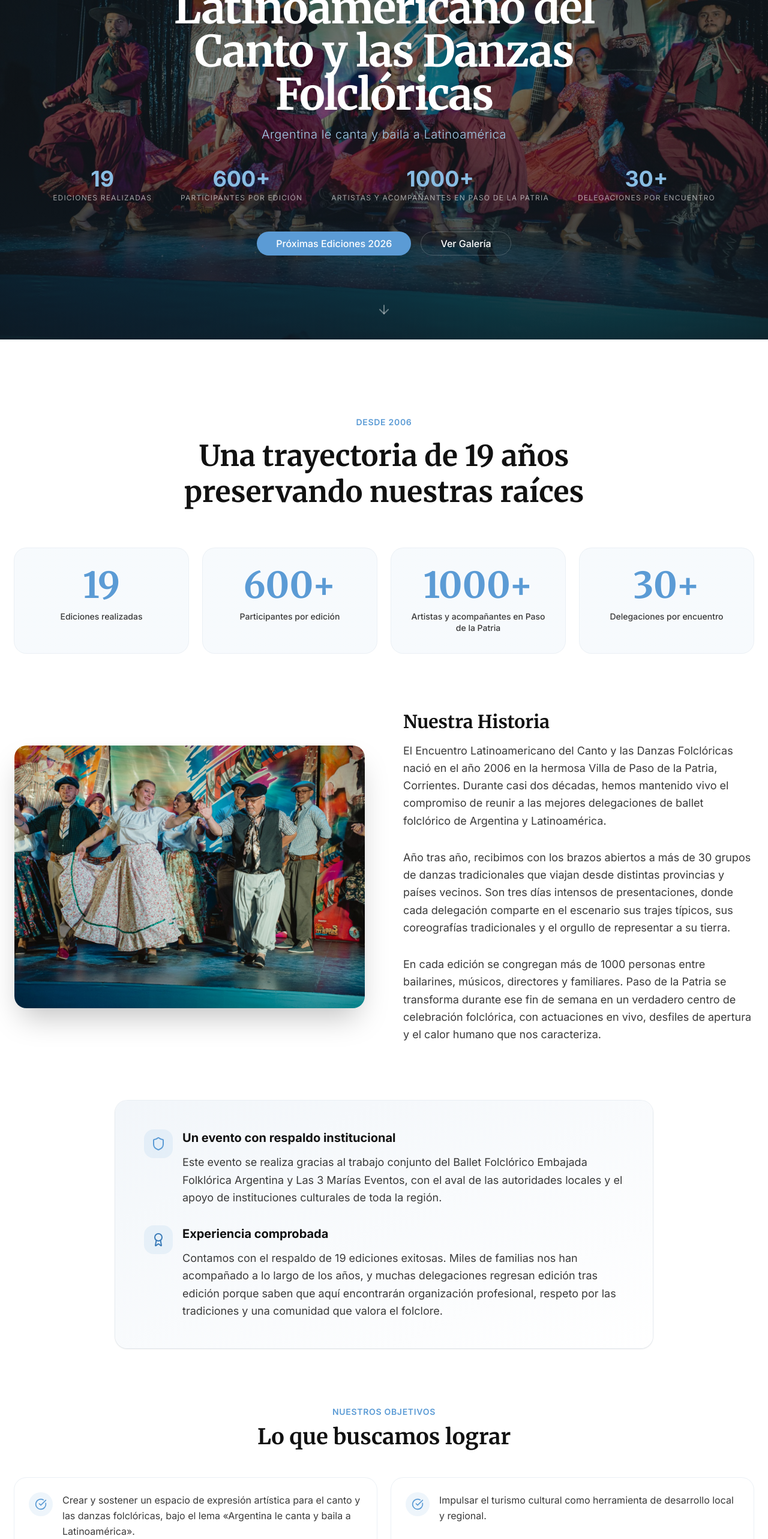
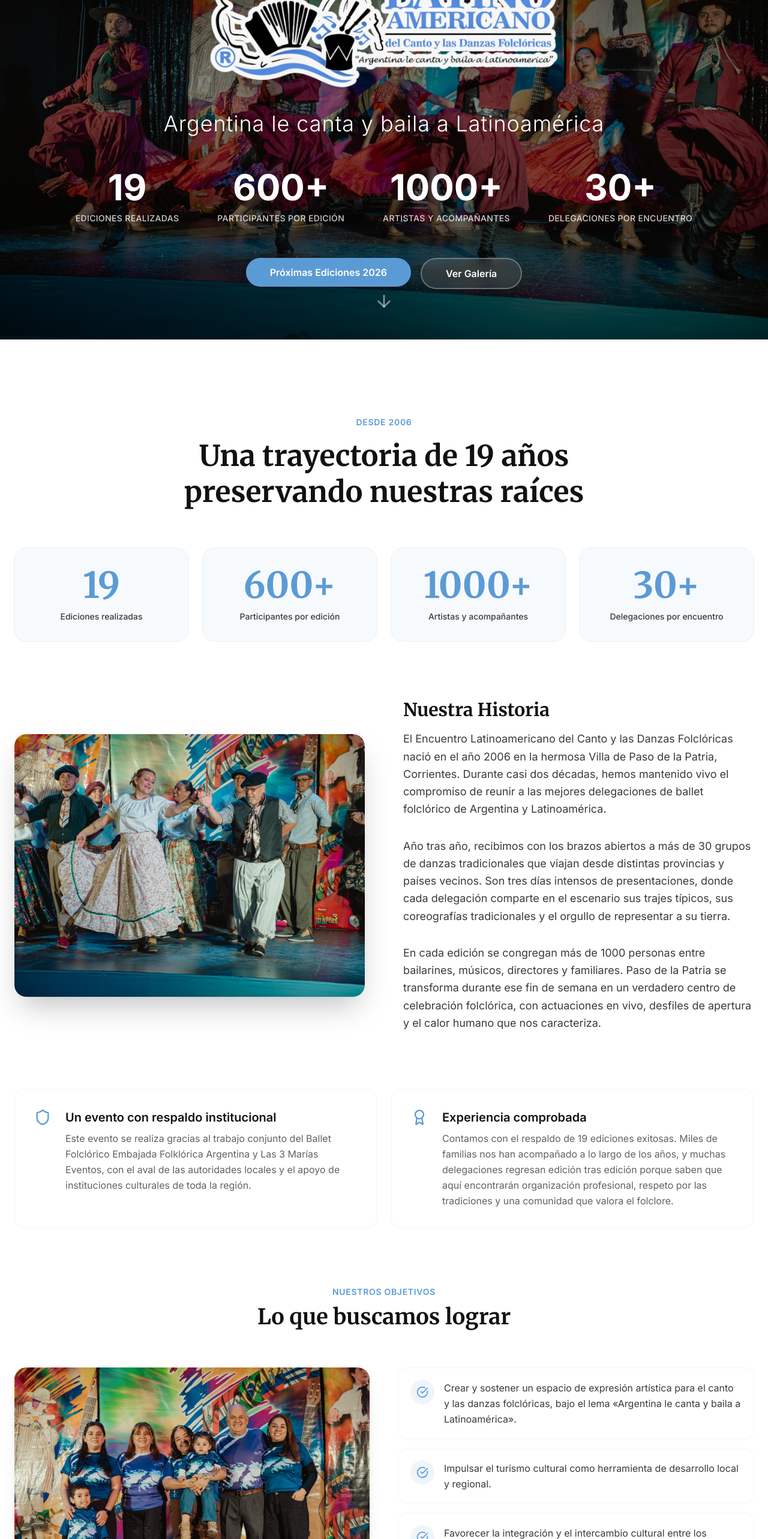
Before and after one commit to MatiasH11/landing-encuentro, a Next.js app: page / in a window 1280 px wide. Shown: the part 234-2800 px from the top of the page at 60% size. Built offline with nearby package versions, Linux system fonts and the light colour scheme.

Commit message:
Fix hero an historia

```diff
--- a/package.json
+++ b/package.json
@@ -11,6 +11,7 @@
   "dependencies": {
     "class-variance-authority": "^0.7.1",
     "clsx": "^2.1.1",
+    "framer-motion": "^12.34.0",
     "lucide-react": "^0.563.0",
     "next": "16.1.6",
     "radix-ui": "^1.4.3",
--- a/src/components/sections/HeroSection.tsx
+++ b/src/components/sections/HeroSection.tsx
@@ -1,6 +1,6 @@
 import Image from "next/image";
 import { Button } from "@/components/ui/button";
-import { EVENT_NAME, EVENT_TAGLINE, STATS } from "@/constants/history-data";
+import { EVENT_TAGLINE, STATS } from "@/constants/history-data";
 import { ArrowDown } from "lucide-react";
 
 export default function HeroSection() {
@@ -16,47 +16,58 @@ export default function HeroSection() {
         quality={85}
       />
 
-      {/* Dark warm overlay */}
-      <div className="absolute inset-0 bg-gradient-to-b from-tierra-deep/70 via-tierra-deep/50 to-tierra-deep/85" />
+      {/* Dark overlay */}
+      <div className="absolute inset-0 bg-gradient-to-b from-black/60 via-black/40 to-black/70" />
 
       {/* Content */}
-      <div className="relative z-10 flex h-full flex-col items-center justify-center px-4 text-center">
-        {/* Title */}
-        <h1 className="max-w-4xl font-heading text-4xl font-bold tracking-tight text-white md:text-6xl lg:text-7xl">
-          {EVENT_NAME}
-        </h1>
+      <div className="relative z-10 flex h-full flex-col items-center justify-center px-6 text-center">
+        {/* Logo */}
+        <div className="mb-6 md:mb-10">
+          <Image
+            src="/images/branding/logo.png"
+            alt="Encuentro Latinoamericano del Canto y las Danzas Folclóricas"
+            width={627}
+            height={320}
+            className="h-auto w-72 drop-shadow-2xl sm:w-96 md:w-[440px] lg:w-[520px] xl:w-[580px]"
+            priority
+          />
+        </div>
 
-        {/* Tagline */}
-        <p className="mt-4 text-lg font-light tracking-wide text-celeste-light md:text-xl">
+        {/* Tagline - Simplified */}
+        <p className="mb-10 text-xl font-light tracking-wide text-white drop-shadow-lg md:mb-14 md:text-3xl lg:text-4xl">
           {EVENT_TAGLINE}
         </p>
 
         {/* Stats */}
-        <div className="mt-10 flex flex-wrap items-center justify-center gap-8 md:gap-12">
+        <div className="mb-10 w-full md:mb-14">
+          <div className="mx-auto grid max-w-md grid-cols-2 gap-x-8 gap-y-8 md:flex md:max-w-none md:flex-wrap md:justify-center md:gap-16">
             {STATS.map((stat) => (
               <div key={stat.label} className="text-center">
-              <p className="text-3xl font-bold text-tierra-light md:text-4xl">{stat.value}</p>
-              <p className="mt-1 text-xs uppercase tracking-widest text-white/60">
+                <p className="text-4xl font-bold text-white md:text-5xl lg:text-6xl">
+                  {stat.value}
+                </p>
+                <p className="mt-2 text-xs font-medium uppercase tracking-wide text-white/80 md:mt-3 md:text-sm">
                   {stat.label}
                 </p>
               </div>
             ))}
           </div>
+        </div>
 
         {/* CTAs */}
-        <div className="mt-12 flex flex-col gap-4 sm:flex-row">
+        <div className="flex flex-col gap-4 sm:flex-row">
           <Button
             asChild
             size="lg"
-            className="rounded-full bg-tierra px-8 text-base font-medium text-white hover:bg-tierra-light"
+            className="rounded-full bg-tierra px-10 py-6 text-base font-semibold text-white shadow-lg hover:bg-tierra-light hover:shadow-xl"
           >
             <a href="#ediciones">Próximas Ediciones 2026</a>
           </Button>
           <Button
             asChild
-            variant="ghost"
+            variant="outline"
             size="lg"
-            className="rounded-full border border-white/20 px-8 text-base font-medium text-white hover:bg-white/10"
+            className="rounded-full border-2 border-white/30 bg-white/10 px-10 py-6 text-base font-semibold text-white backdrop-blur-sm hover:bg-white/20"
           >
             <a href="#galeria">Ver Galería</a>
           </Button>
@@ -65,10 +76,10 @@ export default function HeroSection() {
         {/* Scroll indicator */}
         <a
           href="#historia"
-          className="absolute bottom-8 left-1/2 -translate-x-1/2 animate-bounce text-white/40 transition-colors hover:text-white/80"
+          className="absolute bottom-10 left-1/2 -translate-x-1/2 animate-bounce text-white/50 transition-colors hover:text-white"
           aria-label="Scroll hacia abajo"
         >
-          <ArrowDown className="h-6 w-6" />
+          <ArrowDown className="h-8 w-8" />
         </a>
       </div>
     </section>
--- a/src/components/sections/HistorySection.tsx
+++ b/src/components/sections/HistorySection.tsx
@@ -1,3 +1,5 @@
+"use client";
+
 import Image from "next/image";
 import {
   HISTORY_TEXT,
@@ -7,32 +9,33 @@ import {
   STATS,
 } from "@/constants/history-data";
 import { Award, CheckCircle, Heart, Shield } from "lucide-react";
+import { motion } from "framer-motion";
 
 export default function HistorySection() {
   return (
-    <section id="historia" className="relative overflow-hidden bg-white py-24 md:py-32">
+    <section id="historia" className="relative overflow-hidden bg-white py-16 md:py-24 lg:py-32">
       <div className="mx-auto max-w-7xl px-4 md:px-6">
         {/* Header */}
         <div className="mx-auto max-w-3xl text-center">
-          <p className="text-sm font-semibold uppercase tracking-wider text-tierra">
+          <p className="text-xs font-semibold uppercase tracking-wider text-tierra md:text-sm">
             {HISTORY_TEXT.intro}
           </p>
-          <h2 className="mt-4 font-heading text-4xl font-bold leading-tight text-foreground md:text-5xl">
+          <h2 className="mt-3 font-heading text-3xl font-bold leading-tight text-foreground md:mt-4 md:text-4xl lg:text-5xl">
             {HISTORY_TEXT.headline}
           </h2>
         </div>
 
         {/* Stats - Destacados */}
-        <div className="mt-16 grid grid-cols-2 gap-6 lg:grid-cols-4">
+        <div className="mt-12 grid grid-cols-2 gap-3 md:mt-16 md:gap-6 lg:grid-cols-4">
           {STATS.map((stat) => (
             <div
               key={stat.label}
-              className="rounded-2xl bg-gradient-to-br from-tierra/5 to-celeste/5 p-8 text-center ring-1 ring-border/50"
+              className="rounded-xl bg-gradient-to-br from-tierra/5 to-celeste/5 p-4 text-center ring-1 ring-border/50 md:rounded-2xl md:p-8"
             >
-              <p className="font-heading text-5xl font-bold text-tierra lg:text-6xl">
+              <p className="font-heading text-3xl font-bold text-tierra md:text-5xl lg:text-6xl">
                 {stat.value}
               </p>
-              <p className="mt-3 text-sm font-medium leading-snug text-slate">
+              <p className="mt-2 text-xs font-medium leading-snug text-slate md:mt-3 md:text-sm">
                 {stat.label}
               </p>
             </div>
@@ -40,10 +43,10 @@ export default function HistorySection() {
         </div>
 
         {/* Story con imagen */}
-        <div className="mt-24 grid gap-16 lg:grid-cols-2 lg:items-center">
+        <div className="mt-16 grid gap-8 md:mt-24 md:gap-16 lg:grid-cols-2 lg:items-center">
           {/* Imagen */}
           <div className="order-2 lg:order-1">
-            <div className="relative aspect-[4/3] overflow-hidden rounded-2xl shadow-2xl">
+            <div className="relative aspect-[4/3] overflow-hidden rounded-xl shadow-xl md:rounded-2xl md:shadow-2xl">
               <Image
                 src="/images/gallery/imagen-2.jpeg"
                 alt="Delegaciones en el Encuentro Latinoamericano"
@@ -55,109 +58,222 @@ export default function HistorySection() {
           </div>
 
           {/* Texto principal */}
-          <div className="order-1 space-y-8 lg:order-2">
+          <div className="order-1 space-y-6 md:space-y-8 lg:order-2">
             <div>
-              <h3 className="font-heading text-3xl font-bold text-foreground">
+              <h3 className="font-heading text-2xl font-bold text-foreground md:text-3xl">
                 Nuestra Historia
               </h3>
-              <p className="mt-4 text-lg leading-relaxed text-slate">
+              <p className="mt-3 text-base leading-relaxed text-slate md:mt-4 md:text-lg">
                 {HISTORY_TEXT.body}
               </p>
             </div>
 
-            <p className="text-lg leading-relaxed text-slate">
+            <p className="text-base leading-relaxed text-slate md:text-lg">
               {HISTORY_TEXT.mission}
             </p>
 
-            <p className="text-lg leading-relaxed text-slate">
+            <p className="text-base leading-relaxed text-slate md:text-lg">
               {HISTORY_TEXT.impact}
             </p>
           </div>
         </div>
 
         {/* Trust factors */}
-        <div className="mt-24">
-          <div className="mx-auto max-w-4xl">
-            <div className="rounded-2xl bg-gradient-to-br from-cream to-white p-8 shadow-sm ring-1 ring-border/50 md:p-12">
-              <div className="flex items-start gap-4">
-                <div className="flex h-12 w-12 shrink-0 items-center justify-center rounded-xl bg-tierra/10">
-                  <Shield className="h-6 w-6 text-tierra" />
-                </div>
-                <div>
-                  <h3 className="text-xl font-bold text-foreground">
+        <div className="mt-16 md:mt-24">
+          <div className="mx-auto max-w-7xl">
+            <motion.div
+              className="grid gap-4 md:grid-cols-2 md:gap-6"
+              initial="hidden"
+              whileInView="visible"
+              viewport={{ once: true, margin: "-100px" }}
+              variants={{
+                visible: {
+                  transition: {
+                    staggerChildren: 0.2
+                  }
+                }
+              }}
+            >
+              <motion.div
+                className="group relative flex items-start gap-4 overflow-hidden rounded-xl border border-border/30 bg-white p-6 md:gap-6 md:p-8"
+                variants={{
+                  hidden: { opacity: 0, y: 30 },
+                  visible: { opacity: 1, y: 0 }
+                }}
+                whileHover={{
+                  scale: 1.02,
+                  borderColor: "rgba(91, 155, 213, 0.4)",
+                  boxShadow: "0 20px 25px -5px rgb(0 0 0 / 0.1), 0 8px 10px -6px rgb(0 0 0 / 0.1)"
+                }}
+                transition={{ duration: 0.3 }}
+              >
+                <motion.div
+                  className="absolute inset-0 -z-0 bg-gradient-to-br from-tierra/5 to-celeste/10"
+                  initial={{ opacity: 0 }}
+                  whileHover={{ opacity: 1 }}
+                  transition={{ duration: 0.4 }}
+                />
+
+                <motion.div
+                  whileHover={{ scale: 1.1, rotate: 5 }}
+                  transition={{ type: "spring", stiffness: 400, damping: 10 }}
+                >
+                  <Shield className="relative z-10 h-6 w-6 shrink-0 text-tierra md:h-7 md:w-7" />
+                </motion.div>
+                <div className="relative z-10">
+                  <h3 className="text-lg font-semibold text-foreground md:text-xl">
                     Un evento con respaldo institucional
                   </h3>
-                  <p className="mt-3 text-lg leading-relaxed text-slate">
+                  <p className="mt-2 text-sm leading-relaxed text-slate/80 md:text-base">
                     {HISTORY_TEXT.trust}
                   </p>
                 </div>
-              </div>
+              </motion.div>
 
-              <div className="mt-8 flex items-start gap-4">
-                <div className="flex h-12 w-12 shrink-0 items-center justify-center rounded-xl bg-celeste/10">
-                  <Award className="h-6 w-6 text-celeste-dark" />
-                </div>
-                <div>
-                  <h3 className="text-xl font-bold text-foreground">
+              <motion.div
+                className="group relative flex items-start gap-4 overflow-hidden rounded-xl border border-border/30 bg-white p-6 md:gap-6 md:p-8"
+                variants={{
+                  hidden: { opacity: 0, y: 30 },
+                  visible: { opacity: 1, y: 0 }
+                }}
+                whileHover={{
+                  scale: 1.02,
+                  borderColor: "rgba(91, 155, 213, 0.4)",
+                  boxShadow: "0 20px 25px -5px rgb(0 0 0 / 0.1), 0 8px 10px -6px rgb(0 0 0 / 0.1)"
+                }}
+                transition={{ duration: 0.3 }}
+              >
+                <motion.div
+                  className="absolute inset-0 -z-0 bg-gradient-to-br from-tierra/5 to-celeste/10"
+                  initial={{ opacity: 0 }}
+                  whileHover={{ opacity: 1 }}
+                  transition={{ duration: 0.4 }}
+                />
+
+                <motion.div
+                  whileHover={{ scale: 1.1, rotate: -5 }}
+                  transition={{ type: "spring", stiffness: 400, damping: 10 }}
+                >
+                  <Award className="relative z-10 h-6 w-6 shrink-0 text-tierra md:h-7 md:w-7" />
+                </motion.div>
+                <div className="relative z-10">
+                  <h3 className="text-lg font-semibold text-foreground md:text-xl">
                     Experiencia comprobada
                   </h3>
-                  <p className="mt-3 text-lg leading-relaxed text-slate">
+                  <p className="mt-2 text-sm leading-relaxed text-slate/80 md:text-base">
                     {HISTORY_TEXT.credibility}
                   </p>
                 </div>
-              </div>
-            </div>
+              </motion.div>
+            </motion.div>
           </div>
         </div>
 
         {/* Objetivos */}
-        <div className="mt-24">
-          <div className="mx-auto max-w-2xl text-center">
-            <p className="text-sm font-semibold uppercase tracking-wider text-tierra">
+        <div className="mt-16 md:mt-24">
+          <div className="mx-auto max-w-3xl text-center">
+            <p className="text-xs font-semibold uppercase tracking-wider text-tierra md:text-sm">
               Nuestros Objetivos
             </p>
-            <h3 className="mt-3 font-heading text-3xl font-bold text-foreground md:text-4xl">
+            <h3 className="mt-3 font-heading text-2xl font-bold text-foreground md:text-3xl lg:text-4xl">
               Lo que buscamos lograr
             </h3>
           </div>
 
-          <div className="mt-12 grid gap-6 md:grid-cols-2">
-            {OBJECTIVES.map((objective, i) => (
-              <div
-                key={i}
-                className="flex gap-4 rounded-2xl bg-white p-6 ring-1 ring-border/50"
-              >
-                <div className="flex h-10 w-10 shrink-0 items-center justify-center rounded-full bg-tierra/10">
-                  <CheckCircle className="h-5 w-5 text-tierra" />
-                </div>
-                <p className="text-base leading-relaxed text-slate">
-                  {objective}
-                </p>
+          <div className="mt-12 grid gap-8 md:mt-16 lg:grid-cols-2 lg:items-center lg:gap-12">
+            {/* Image */}
+            <motion.div
+              className="order-2 lg:order-1"
+              initial={{ opacity: 0, x: -30 }}
+              whileInView={{ opacity: 1, x: 0 }}
+              viewport={{ once: true, margin: "-100px" }}
+              transition={{ duration: 0.5 }}
+            >
+              <div className="relative aspect-[4/3] overflow-hidden rounded-xl shadow-xl md:rounded-2xl">
+                <Image
+                  src="/images/gallery/familia.jpeg"
+                  alt="Familias y delegaciones en el Encuentro"
+                  fill
+                  className="object-cover"
+                  sizes="(max-width: 1024px) 100vw, 50vw"
+                />
               </div>
-            ))}
+            </motion.div>
+
+            {/* Objectives List */}
+            <motion.div
+              className="order-1 space-y-4 lg:order-2"
+              initial="hidden"
+              whileInView="visible"
+              viewport={{ once: true, margin: "-100px" }}
+              variants={{
+                visible: {
+                  transition: {
+                    staggerChildren: 0.1
+                  }
+                }
+              }}
+            >
+              {OBJECTIVES.map((objective, i) => (
+                <motion.div
+                  key={i}
+                  className="group flex gap-3 rounded-xl bg-white p-4 ring-1 ring-border/30 transition-all hover:ring-tierra/30 hover:shadow-md md:gap-4 md:p-5"
+                  variants={{
+                    hidden: { opacity: 0, x: 30 },
+                    visible: { opacity: 1, x: 0 }
+                  }}
+                >
+                  <motion.div
+                    className="flex h-8 w-8 shrink-0 items-center justify-center rounded-full bg-tierra/10 transition-colors group-hover:bg-tierra/20 md:h-10 md:w-10"
+                    whileHover={{ scale: 1.1, rotate: 10 }}
+                    transition={{ type: "spring", stiffness: 400, damping: 10 }}
+                  >
+                    <CheckCircle className="h-4 w-4 text-tierra md:h-5 md:w-5" />
+                  </motion.div>
+                  <p className="text-sm leading-relaxed text-slate md:text-base">
+                    {objective}
+                  </p>
+                </motion.div>
+              ))}
+            </motion.div>
           </div>
         </div>
 
         {/* Organizers */}
-        <div className="mt-24">
-          <div className="rounded-2xl bg-gradient-to-br from-tierra-dark to-tierra-deep p-12 text-center text-white shadow-xl">
-            <div className="mx-auto flex h-16 w-16 items-center justify-center rounded-full bg-white/10">
-              <Heart className="h-8 w-8 text-white" />
+        <motion.div
+          className="mt-12 md:mt-16"
+          initial={{ opacity: 0, y: 20 }}
+          whileInView={{ opacity: 1, y: 0 }}
+          viewport={{ once: true, margin: "-100px" }}
+          transition={{ duration: 0.5 }}
+        >
+          <div className="rounded-xl bg-gradient-to-br from-tierra-dark to-tierra-deep p-6 text-center text-white shadow-lg md:rounded-2xl md:p-8">
+            {/* Header with icon and title */}
+            <div className="flex items-center justify-center gap-3">
+              <div className="flex h-10 w-10 shrink-0 items-center justify-center rounded-full bg-white/10 md:h-12 md:w-12">
+                <Heart className="h-5 w-5 text-white md:h-6 md:w-6" />
+              </div>
+              <h3 className="text-lg font-bold md:text-xl">
+                Organizado con dedicación
+              </h3>
             </div>
-            <h3 className="mt-6 text-2xl font-bold">Organizado con dedicación</h3>
-            <p className="mt-3 text-lg text-white/80">
-              {ORGANIZED_BY.join(" · ")}
+
+            {/* Organized by */}
+            <p className="mt-4 text-sm leading-relaxed text-white/80 md:text-base">
+              {ORGANIZED_BY.join(" y ")}
             </p>
-            <div className="mt-10 flex flex-wrap justify-center gap-x-12 gap-y-8">
+
+            {/* Directors */}
+            <div className="mt-6 grid gap-4 sm:grid-cols-3">
               {ORGANIZERS.map((org) => (
                 <div key={org.name}>
-                  <p className="text-lg font-semibold">{org.name}</p>
-                  <p className="mt-1 text-sm text-white/70">{org.title}</p>
+                  <p className="text-sm font-semibold leading-tight md:text-base">{org.name}</p>
+                  <p className="mt-1 text-xs text-white/60">{org.title}</p>
                 </div>
               ))}
             </div>
           </div>
-        </div>
+        </motion.div>
       </div>
     </section>
   );
--- a/src/constants/history-data.ts
+++ b/src/constants/history-data.ts
@@ -3,7 +3,7 @@ import type { HistoricalStat, Organizer } from "@/types";
 export const STATS: HistoricalStat[] = [
   { value: "19", label: "Ediciones realizadas" },
   { value: "600+", label: "Participantes por edición" },
-  { value: "1000+", label: "Artistas y acompañantes en Paso de la Patria" },
+  { value: "1000+", label: "Artistas y acompañantes" },
   { value: "30+", label: "Delegaciones por encuentro" },
 ];
 
```
Also changed, not shown: src/components/layout/Header.tsx (+22 -12 lines), public/images/gallery/familia.jpeg (added), 1 other file (tests, documents, lock files or other folders). Lines whose indentation alone changed are shown as unchanged.
